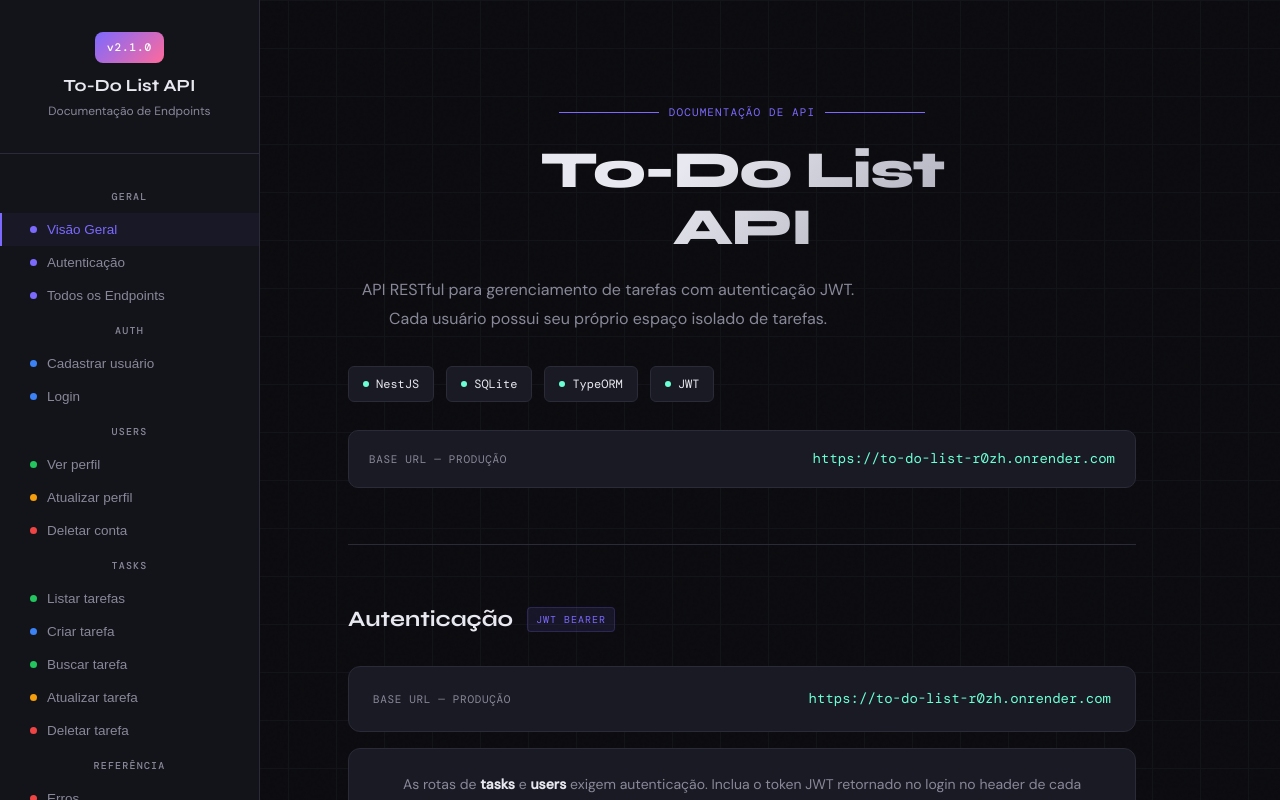
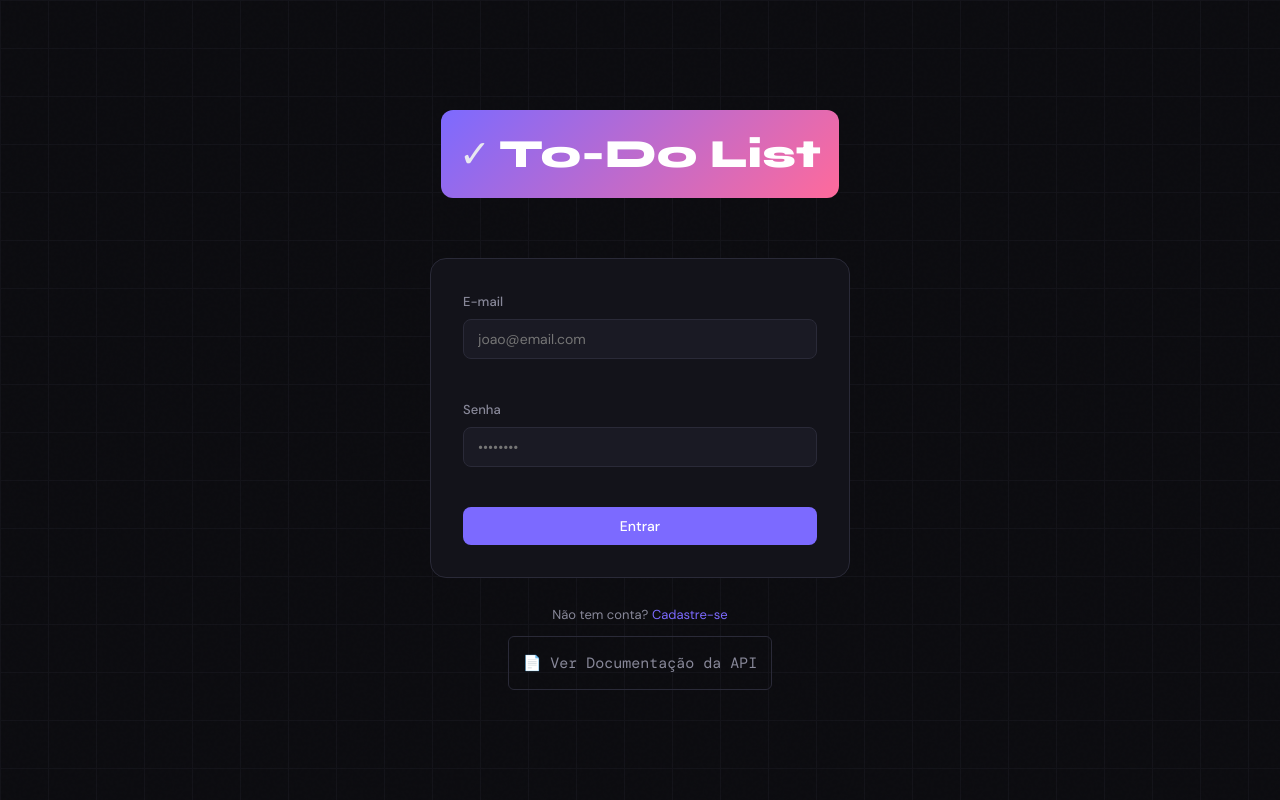
Before and after one commit to MikaelAlvez/PageDocumentationToDoList, a React (Vite) app: page / in a window 1280 px wide. Shown: the top 800 px of the page. Built offline with nearby package versions, Linux system fonts and the light colour scheme.

Commit message:
feat: page Login

```diff
--- a/src/App.jsx
+++ b/src/App.jsx
@@ -1,24 +1,77 @@
-import './App.css'
+import './index.css'
+import { AuthProvider, useAuth } from './contexts/AuthContext'
+import Login from './pages/Login'
+
+// Import docs components
 import Sidebar from './components/docs/Sidebar'
 import Hero from './components/docs/Hero'
 import AuthSection from './components/docs/Authsection'
 import EndpointsTable from './components/docs/Endpointstable'
-import Taskssection from './components/docs/Taskssection'
-import Errorssection from './components/docs/Errorssection'
+import TasksSection from './components/docs/Taskssection'
+import ErrorsSection from './components/docs/Errorssection'
 
-function App() {
+import { useState } from 'react'
+
+function DocsPage({ onNavigate }) {
   return (
     <div style={{ display: 'flex', minHeight: '100vh', position: 'relative', zIndex: 1 }}>
       <Sidebar />
       <main style={{ marginLeft: 260, flex: 1, maxWidth: 900, padding: '64px 56px' }}>
+        {/* Back button */}
+        <button
+          onClick={() => onNavigate('login')}
+          style={{
+            background: 'none', border: '1px solid var(--border)',
+            borderRadius: 6, color: 'var(--muted)', cursor: 'pointer',
+            fontSize: 12, fontFamily: "'DM Mono', monospace",
+            padding: '5px 12px', marginBottom: 32, transition: 'all 0.15s',
+          }}
+          onMouseEnter={(e) => { e.target.style.borderColor = 'var(--accent)'; e.target.style.color = 'var(--accent)' }}
+          onMouseLeave={(e) => { e.target.style.borderColor = 'var(--border)'; e.target.style.color = 'var(--muted)' }}
+        >
+          ← Voltar para o App
+        </button>
         <Hero />
         <AuthSection />
         <EndpointsTable />
-        <Taskssection/>
-        <Errorssection />
+        <TasksSection />
+        <ErrorsSection />
       </main>
     </div>
   )
 }
 
-export default App
+function AppRoutes() {
+  const { user, loading } = useAuth()
+  const [page, setPage] = useState('login')
+
+  if (loading) {
+    return (
+      <div style={{
+        minHeight: '100vh', display: 'flex', alignItems: 'center',
+        justifyContent: 'center', color: 'var(--muted)', zIndex: 1, position: 'relative',
+      }}>
+        <div style={{
+          width: 32, height: 32, border: '2px solid var(--border)',
+          borderTopColor: 'var(--accent)', borderRadius: '50%',
+          animation: 'spin 0.7s linear infinite',
+        }} />
+        <style>{`@keyframes spin { to { transform: rotate(360deg); } }`}</style>
+      </div>
+    )
+  }
+
+  const navigate = (p) => setPage(p)
+  const currentPage = user && (page === 'login' || page === 'register') ? 'dashboard' : page
+
+  if (currentPage === 'docs')      return <DocsPage onNavigate={navigate} />
+  return <Login onNavigate={navigate} />
+}
+
+export default function App() {
+  return (
+    <AuthProvider>
+      <AppRoutes />
+    </AuthProvider>
+  )
+}
--- /dev/null
+++ b/src/pages/Login.jsx
@@ -0,0 +1,137 @@
+import { useState } from 'react'
+import { useAuth } from '../contexts/AuthContext'
+import Button from '../components/ui/Button'
+import Input from '../components/ui/Input'
+
+export default function Login({ onNavigate }) {
+  const { login } = useAuth()
+  const [form, setForm] = useState({ email: '', password: '' })
+  const [error, setError] = useState('')
+  const [loading, setLoading] = useState(false)
+
+  const handleSubmit = async (e) => {
+    e.preventDefault()
+    setError('')
+    setLoading(true)
+    try {
+      await login(form.email, form.password)
+      onNavigate('dashboard')
+    } catch (err) {
+      setError(err.message)
+    } finally {
+      setLoading(false)
+    }
+  }
+
+  return (
+    <div style={{
+      minHeight: '100vh',
+      display: 'flex',
+      alignItems: 'center',
+      justifyContent: 'center',
+      position: 'relative',
+      zIndex: 1,
+      padding: 24,
+    }}>
+      <div style={{ width: '100%', maxWidth: 420 }}>
+
+        {/* Logo */}
+        <div style={{ textAlign: 'center', marginBottom: 40 }}>
+          <div style={{
+            display: 'inline-flex',
+            alignItems: 'center',
+            gap: 8,
+            background: 'linear-gradient(135deg, var(--accent), var(--accent2))',
+            borderRadius: 12,
+            padding: '10px 18px',
+            marginBottom: 20,
+          }}>
+            <span style={{ fontSize: 38 }}>✓</span>
+            <span style={{
+              fontFamily: "'Syne', sans-serif",
+              fontSize: 40,
+              fontWeight: 800,
+              color: 'white',
+            }}>
+              To-Do List
+            </span>
+          </div>
+        </div>
+
+        {/* Card */}
+        <div style={{
+          background: 'var(--surface)',
+          border: '1px solid var(--border)',
+          borderRadius: 16,
+          padding: 32,
+          marginBottom: 26,
+        }}>
+          <form onSubmit={handleSubmit} style={{ display: 'flex', flexDirection: 'column', gap: 40 }}>
+            <Input
+              label="E-mail"
+              type="email"
+              placeholder="joao@email.com"
+              value={form.email}
+              onChange={(e) => setForm({ ...form, email: e.target.value })}
+              required
+            />
+            <Input
+              label="Senha"
+              type="password"
+              placeholder="••••••••"
+              value={form.password}
+              onChange={(e) => setForm({ ...form, password: e.target.value })}
+              required
+            />
+
+            {error && (
+              <div style={{
+                background: 'rgba(239,68,68,0.08)',
+                border: '1px solid rgba(239,68,68,0.2)',
+                borderRadius: 8,
+                padding: '10px 14px',
+                fontSize: 13,
+                color: 'var(--delete)',
+              }}>
+                {error}
+              </div>
+            )}
+
+            <Button type="submit" loading={loading} fullWidth>
+              Entrar
+            </Button>
+          </form>
+        </div>
+
+        {/* Links */}
+        <div style={{ display: 'flex', flexDirection: 'column', gap: 10, alignItems: 'center' }}>
+          <p style={{ fontSize: 13, color: 'var(--muted)' }}>
+            Não tem conta?{' '}
+            <button
+              onClick={() => onNavigate('register')}
+              style={{
+                background: 'none', border: 'none', color: 'var(--accent)',
+                cursor: 'pointer', fontSize: 13, fontFamily: "'DM Sans', sans-serif",
+              }}
+            >
+              Cadastre-se
+            </button>
+          </p>
+          <button
+            onClick={() => onNavigate('docs')}
+            style={{
+              background: 'none', border: '1px solid var(--border)',
+              color: 'var(--muted)', cursor: 'pointer', fontSize: 15,
+              fontFamily: "'DM Mono', monospace", padding: '16px 14px',
+              borderRadius: 6, transition: 'all 0.15s',
+            }}
+            onMouseEnter={(e) => { e.target.style.borderColor = 'var(--accent)'; e.target.style.color = 'var(--accent)' }}
+            onMouseLeave={(e) => { e.target.style.borderColor = 'var(--border)'; e.target.style.color = 'var(--muted)' }}
+          >
+            📄 Ver Documentação da API
+          </button>
+        </div>
+      </div>
+    </div>
+  )
+}
```
